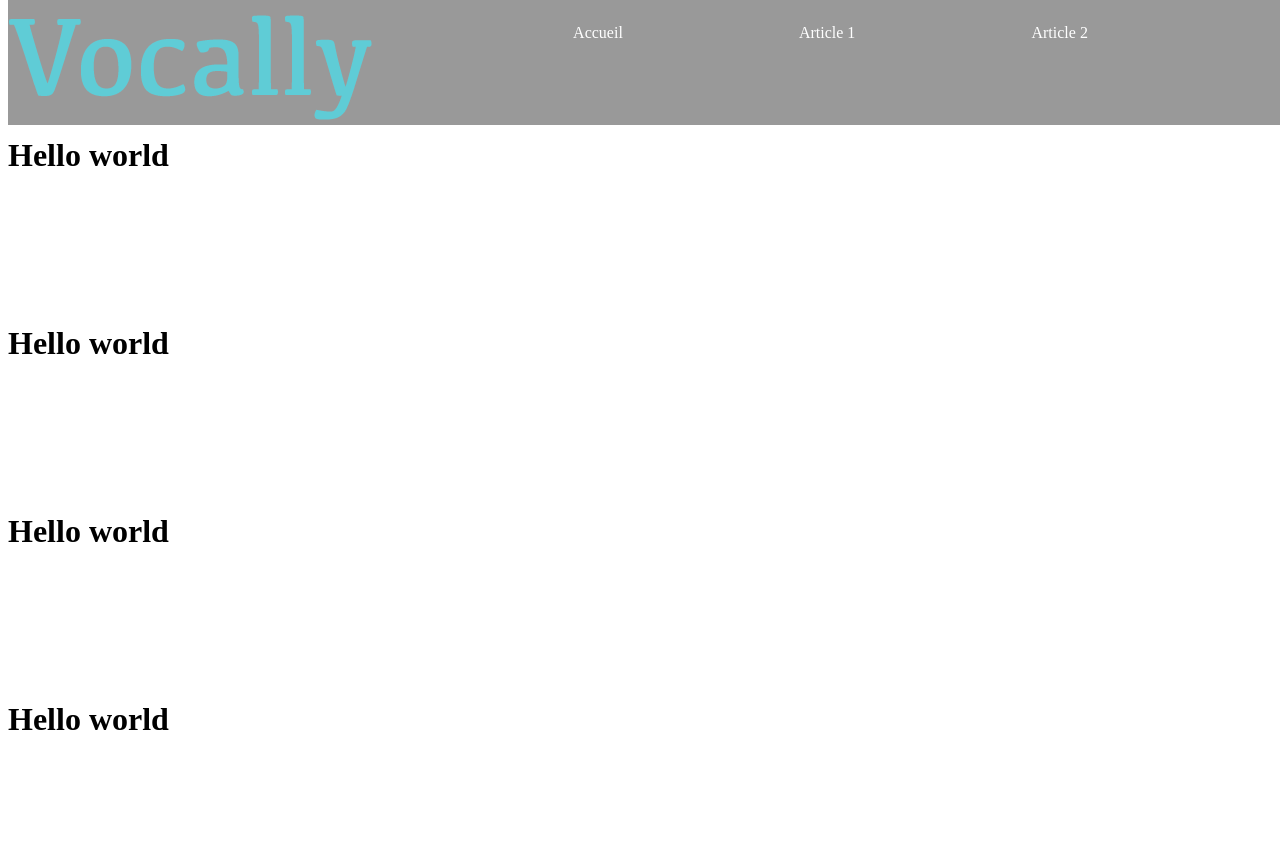
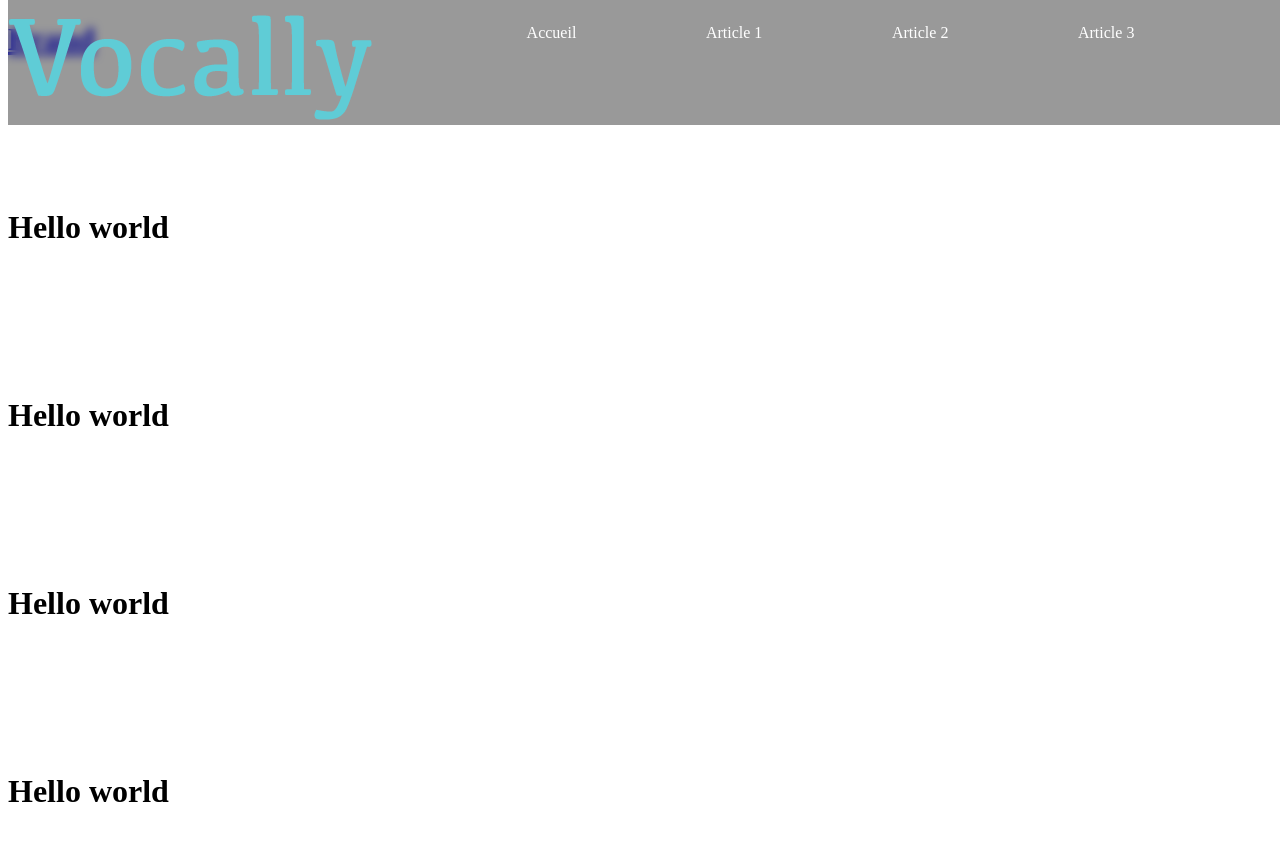
Before and after one commit to JeanWIS/mspr2-html, a PHP site: page / in a window 1280 px wide. Shown: the top 862 px of the page. Run offline with PHP 8.4, Linux system fonts and the light colour scheme; style sheets or scripts are compiled from the project's sources.

Commit message:
update: header

```diff
--- a/includes/header.php
+++ b/includes/header.php
@@ -11,6 +11,9 @@
 <body>
 
 <header>
+    <div class container>
+        <h1 class="VOCALLY"><a href="index.html"> Br<span>a</span>nd</a></h1>
+    </div>
     <nav>
         <a class="site-logo" href="/"><img src="public/images/logo.png" alt="Logo" ></a>
 
@@ -18,6 +21,8 @@
             <li id="image1"><a href="index.html">Accueil</a></li>
             <li><a href="#">Article 1</a></li>
             <li><a href="#">Article 2</a></li>
+            <li><a href="#" >Article 3</a></li>
         </ul>
     </nav>
 </header>
+</body>
--- a/resources/sass/layout/_header.scss
+++ b/resources/sass/layout/_header.scss
@@ -1,3 +1,24 @@
+*{
+  margin: 0;
+  padding: 0;
+  box-sizing: border-box;
+}
+
+html{
+  font-size: 10px
+  font-family: "Roboto Cn", sans-serif;
+}
+a{
+  text-decoration: none;
+  color: #eee;
+}
+
+header{
+  width: 100%;
+  height: 100vh;
+  background: url("bg.jpeg") center no-repeat;
+  background-size: cover;
+}
 /*Nav bar*/
 nav{
   display: flex;
```
